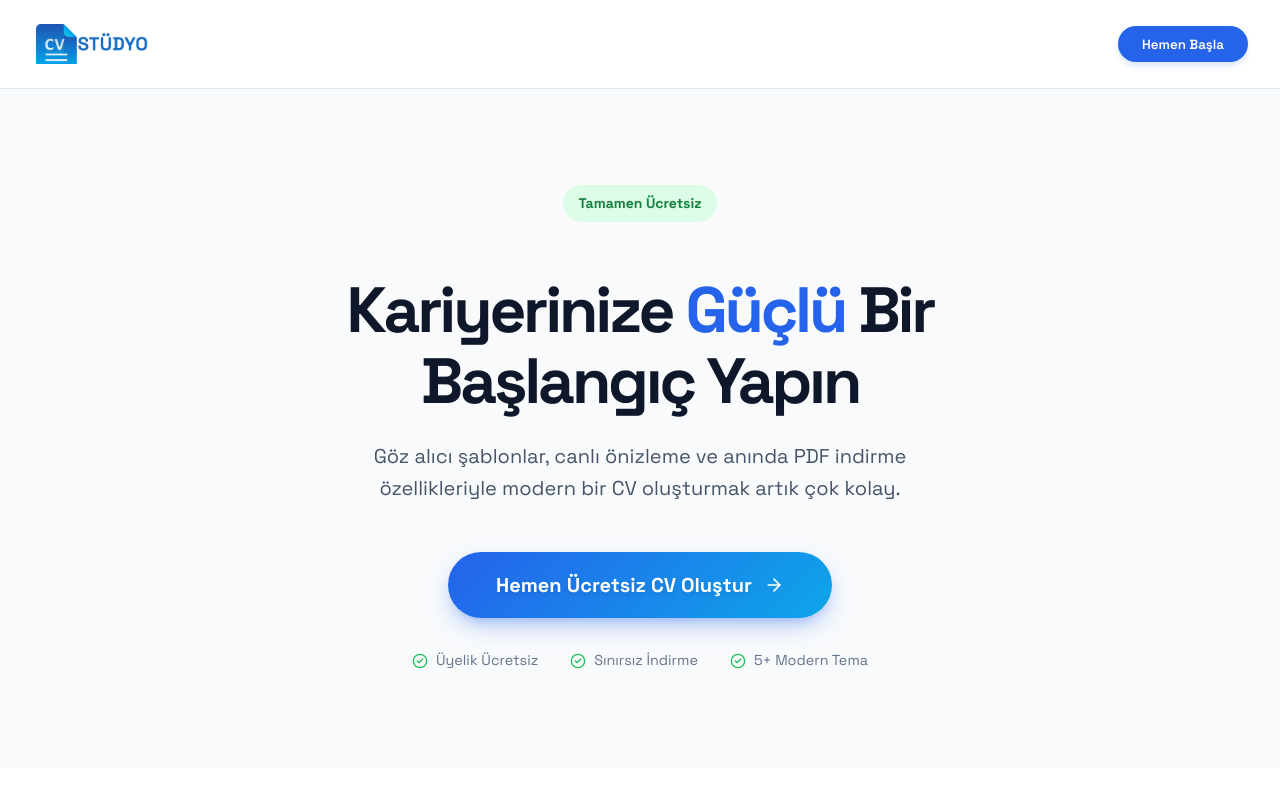
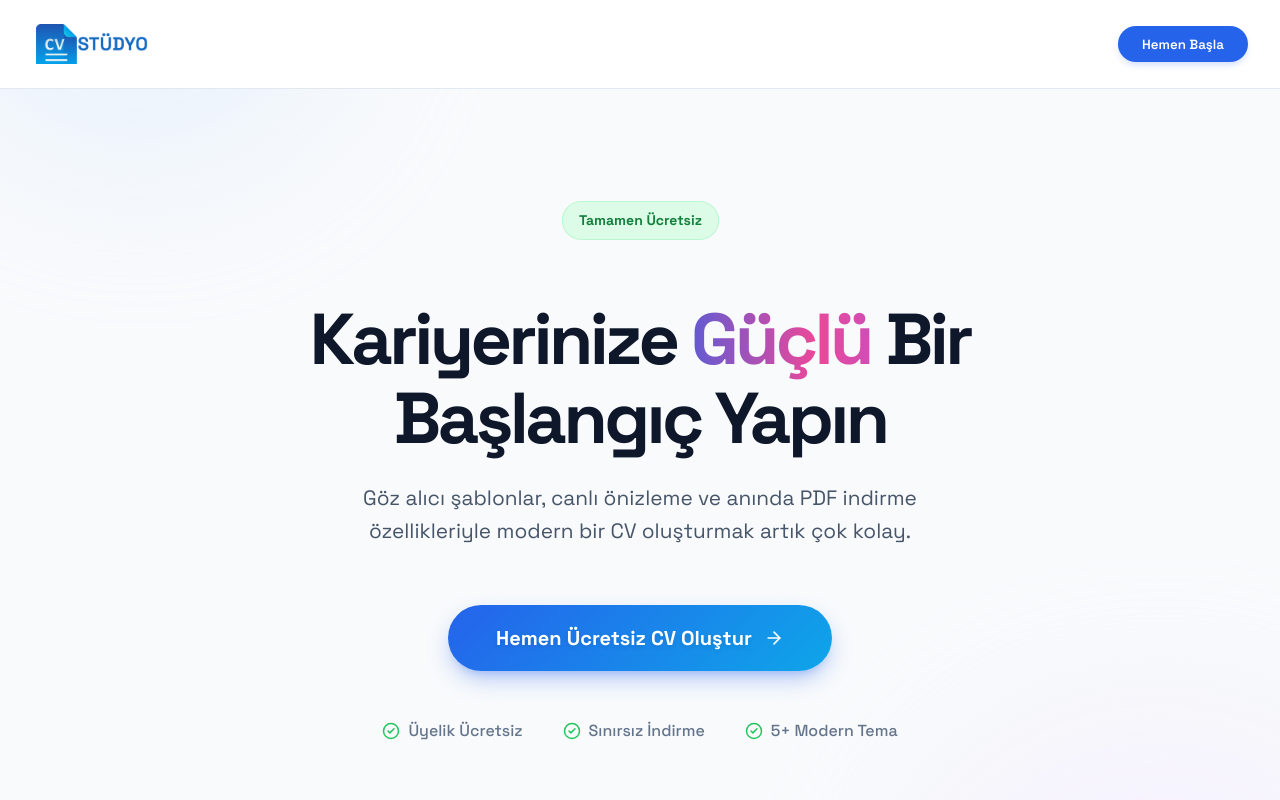
Before and after one commit to nuarku/cvstudyo, a React (Vite) app: page / in a window 1280 px wide. Shown: the top 800 px of the page. Built offline with nearby package versions, Linux system fonts and the light colour scheme; no server answers.

Commit message:
feat: add breathtaking fade-in animations, gradient shifting text, and floating glassmorphism background orbs to the homepage hero section

```diff
--- a/src/pages/HomePage.jsx
+++ b/src/pages/HomePage.jsx
@@ -12,38 +12,45 @@ export const HomePage = () => {
       <PublicNavbar />
 
       {/* Hero Section */}
-      <main style={{ flex: 1 }}>
-        <section style={{ padding: '6rem 2rem', textAlign: 'center', maxWidth: '800px', margin: '0 auto' }}>
-          <div style={{ display: 'flex', justifyContent: 'center', gap: '1rem', marginBottom: '2rem', flexWrap: 'wrap' }}>
-            <div style={{ display: 'inline-flex', alignItems: 'center', gap: '0.5rem', background: '#dcfce7', color: '#15803d', padding: '0.5rem 1rem', borderRadius: '9999px', fontSize: '0.875rem', fontWeight: 700 }}>
+      <main style={{ flex: 1, position: 'relative', overflow: 'hidden' }}>
+        {/* Background Glowing Orbs */}
+        <div className="hero-blob" style={{ top: '-10%', left: '-5%', width: '400px', height: '400px', background: '#dbeafe', animation: 'float 10s ease-in-out infinite' }}></div>
+        <div className="hero-blob" style={{ top: '20%', right: '-10%', width: '500px', height: '500px', background: '#f3e8ff', animation: 'float-reverse 12s ease-in-out infinite' }}></div>
+        <div className="hero-blob" style={{ bottom: '-20%', left: '20%', width: '300px', height: '300px', background: '#e0f2fe', animation: 'float 8s ease-in-out infinite' }}></div>
+
+        <section style={{ padding: '7rem 2rem', textAlign: 'center', maxWidth: '800px', margin: '0 auto', position: 'relative', zIndex: 1 }}>
+          <div className="animate-fade-in-up" style={{ display: 'flex', justifyContent: 'center', gap: '1rem', marginBottom: '2rem', flexWrap: 'wrap' }}>
+            <div className="pulse-badge" style={{ display: 'inline-flex', alignItems: 'center', gap: '0.5rem', background: '#dcfce7', color: '#15803d', padding: '0.5rem 1rem', borderRadius: '9999px', fontSize: '0.875rem', fontWeight: 700, border: '1px solid #bbf7d0' }}>
               Tamamen Ücretsiz
             </div>
           </div>
 
-          <h1 style={{ fontSize: '4rem', fontWeight: '800', color: '#0f172a', lineHeight: 1.1, marginBottom: '1.5rem', letterSpacing: '-0.05em' }}>
-            Kariyerinize <span style={{ color: '#2563eb' }}>Güçlü</span> Bir Başlangıç Yapın
+          <h1 className="animate-fade-in-up delay-100" style={{ fontSize: '4.5rem', fontWeight: '800', color: '#0f172a', lineHeight: 1.1, marginBottom: '1.5rem', letterSpacing: '-0.05em' }}>
+            Kariyerinize <span className="animated-gradient-text">Güçlü</span> Bir Başlangıç Yapın
           </h1>
 
-          <p style={{ fontSize: '1.25rem', color: '#475569', marginBottom: '3rem', lineHeight: 1.6, maxWidth: '600px', margin: '0 auto 3rem auto' }}>
+          <p className="animate-fade-in-up delay-200" style={{ fontSize: '1.3rem', color: '#475569', marginBottom: '3.5rem', lineHeight: 1.6, maxWidth: '650px', margin: '0 auto 3.5rem auto' }}>
             Göz alıcı şablonlar, canlı önizleme ve anında PDF indirme özellikleriyle modern bir CV oluşturmak artık çok kolay.
           </p>
 
+          <div className="animate-fade-in-up delay-300">
             <button
               className="hero-btn"
               onClick={() => navigate('/auth', { state: { isLogin: false } })}
             >
               Hemen Ücretsiz CV Oluştur <ArrowRight size={20} />
             </button>
+          </div>
 
-          <div style={{ marginTop: '2rem', display: 'flex', justifyContent: 'center', gap: '2rem', color: '#64748b', fontSize: '0.9rem' }}>
-            <div style={{ display: 'flex', alignItems: 'center', gap: '0.5rem' }}><CheckCircle2 size={16} color="#22c55e" /> Üyelik Ücretsiz</div>
-            <div style={{ display: 'flex', alignItems: 'center', gap: '0.5rem' }}><CheckCircle2 size={16} color="#22c55e" /> Sınırsız İndirme</div>
-            <div style={{ display: 'flex', alignItems: 'center', gap: '0.5rem' }}><CheckCircle2 size={16} color="#22c55e" /> 5+ Modern Tema</div>
+          <div className="animate-fade-in-up delay-400" style={{ marginTop: '3rem', display: 'flex', justifyContent: 'center', gap: '2.5rem', color: '#64748b', fontSize: '1rem', fontWeight: 500, flexWrap: 'wrap' }}>
+            <div style={{ display: 'flex', alignItems: 'center', gap: '0.5rem' }}><CheckCircle2 size={18} color="#22c55e" /> Üyelik Ücretsiz</div>
+            <div style={{ display: 'flex', alignItems: 'center', gap: '0.5rem' }}><CheckCircle2 size={18} color="#22c55e" /> Sınırsız İndirme</div>
+            <div style={{ display: 'flex', alignItems: 'center', gap: '0.5rem' }}><CheckCircle2 size={18} color="#22c55e" /> 5+ Modern Tema</div>
           </div>
         </section>
 
         {/* Features Section */}
-        <section style={{ background: 'white', padding: '5rem 2rem' }}>
+        <section style={{ background: 'white', padding: '5rem 2rem', position: 'relative', zIndex: 1 }}>
           <div style={{ maxWidth: '1000px', margin: '0 auto' }}>
             <div style={{ textAlign: 'center', marginBottom: '4rem' }}>
               <h2 style={{ fontSize: '2.5rem', fontWeight: '800', color: '#0f172a', marginBottom: '1rem' }}>Neden CV Stüdyo?</h2>
@@ -166,6 +173,59 @@ export const HomePage = () => {
       {/* Advanced UI Styles */}
       <style>
         {`
+          /* Hero Animations */
+          @keyframes fade-in-up {
+            from { opacity: 0; transform: translateY(30px); }
+            to { opacity: 1; transform: translateY(0); }
+          }
+          .animate-fade-in-up {
+            animation: fade-in-up 0.8s cubic-bezier(0.16, 1, 0.3, 1) forwards;
+            opacity: 0;
+          }
+          .delay-100 { animation-delay: 100ms; }
+          .delay-200 { animation-delay: 200ms; }
+          .delay-300 { animation-delay: 300ms; }
+          .delay-400 { animation-delay: 400ms; }
+
+          @keyframes gradient-text {
+            0% { background-position: 0% 50%; }
+            50% { background-position: 100% 50%; }
+            100% { background-position: 0% 50%; }
+          }
+          .animated-gradient-text {
+            background: linear-gradient(270deg, #2563eb, #8b5cf6, #ec4899, #2563eb);
+            background-size: 300% 300%;
+            -webkit-background-clip: text;
+            -webkit-text-fill-color: transparent;
+            animation: gradient-text 8s ease infinite;
+          }
+
+          @keyframes float {
+            0% { transform: translateY(0px) rotate(0deg); }
+            50% { transform: translateY(-30px) rotate(5deg); }
+            100% { transform: translateY(0px) rotate(0deg); }
+          }
+          @keyframes float-reverse {
+            0% { transform: translateY(0px) rotate(0deg); }
+            50% { transform: translateY(30px) rotate(-5deg); }
+            100% { transform: translateY(0px) rotate(0deg); }
+          }
+          .hero-blob {
+            position: absolute;
+            border-radius: 50%;
+            filter: blur(80px);
+            z-index: 0;
+            opacity: 0.5;
+          }
+
+          @keyframes pulse-soft {
+            0%, 100% { opacity: 1; transform: scale(1); }
+            50% { opacity: 0.8; transform: scale(1.05); }
+          }
+          .pulse-badge {
+            animation: pulse-soft 3s ease-in-out infinite;
+          }
+
           @keyframes ping {
             75%, 100% {
               transform: scale(2);
```
Lines whose indentation alone changed are shown as unchanged.
